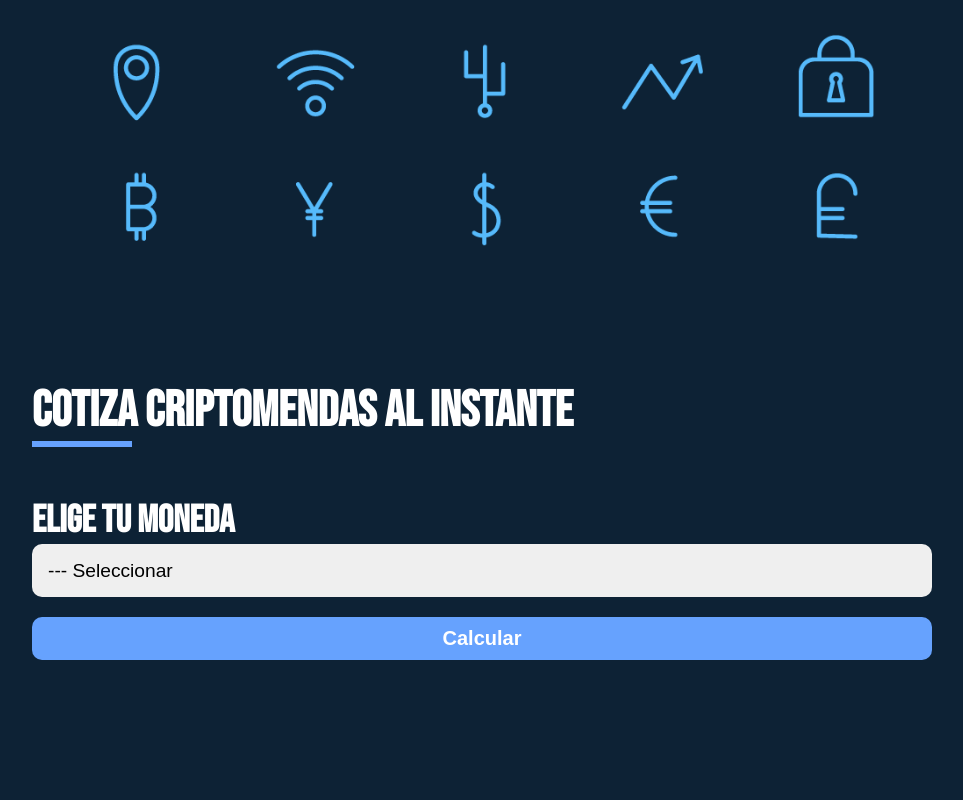
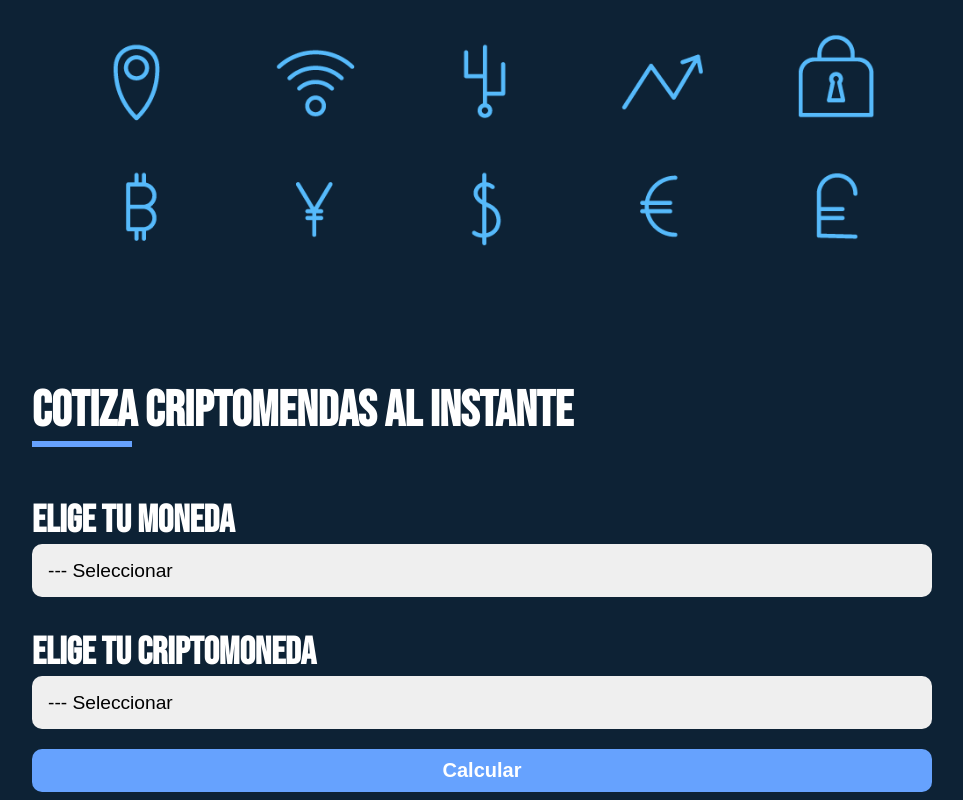
Before and after one commit to PixelsFarm/criptomoneda, a React (Create React App) app: page / in a window 1280 px wide. Shown: the part 759-1559 px from the top of the page, without its empty margins (158-1121 px from the left). Before the commit the page ends 1427 px from the top, so only its background shows below. Built offline with nearby package versions, Linux system fonts and the light colour scheme.

Commit message:
Crear un segundo custom hook para seleccionar las criptomenedas

```diff
--- a/src/components/Formulario.jsx
+++ b/src/components/Formulario.jsx
@@ -1,4 +1,5 @@
 import React, { Fragment, useState } from 'react'
+import useCriptomoneda from '../hooks/useCriptomoneda'
 import useMoneda from '../hooks/useMoneda'
 import styled from '@emotion/styled';
 
@@ -31,10 +32,13 @@ const Formulario = () => {
 
     //* sacamos datos de useMoneda
     const [ moneda, SelectMonedas ] = useMoneda('Elige tu moneda', '', MONEDAS);
+    const [ criptomoneda, SelectCripto ] = useCriptomoneda('Elige tu criptomoneda', '')
 
     return (
         <form>
             <SelectMonedas />
+
+            <SelectCripto />
 
             <Boton
                 type="submit"
--- /dev/null
+++ b/src/hooks/useCriptomoneda.jsx
@@ -0,0 +1,50 @@
+import React, { Fragment, useState } from 'react'
+import styled from '@emotion/styled';
+
+const Label = styled.label`
+    font-family: 'Bebas Neue', cursive;
+    color: #FFF;
+    text-transform: uppercase;
+    font-weight: bold;
+    font-size: 2.4rem;
+    margin-top: 2rem;
+    display: block;
+`;
+
+const Select = styled.select`
+    width: 100%;
+    display:block;
+    padding: 1rem;
+    -webkit-appearance: none;
+    border-radius: 10px;
+    border: none;
+    font-size: 1.2rem;
+`
+
+const useCriptomoneda = (label, stateInicial, opciones) => {
+
+    //* state del custom hook
+    const [state, actualizarState] = useState(stateInicial)
+
+    const SelectCripto = () => (
+        <Fragment>
+            <Label>{label}</Label>
+            <Select
+                onChange={ e => actualizarState(e.target.value)}
+                value={state}
+            >
+                <option value="">--- Seleccionar</option>
+                {/* {   opciones.map(opcion => (
+                        <option key={opcion.codigo} value={opcion.codigo}>{opcion.nombre}</option>
+                    ))
+                } */}
+            </Select>
+        </Fragment>
+    );
+
+    //* devuelve state, interfaz y funcion
+    return [state, SelectCripto, actualizarState]
+
+}
+
+export default useCriptomoneda;
```
Also changed, not shown: 1 other file (tests, documents, lock files or other folders).
